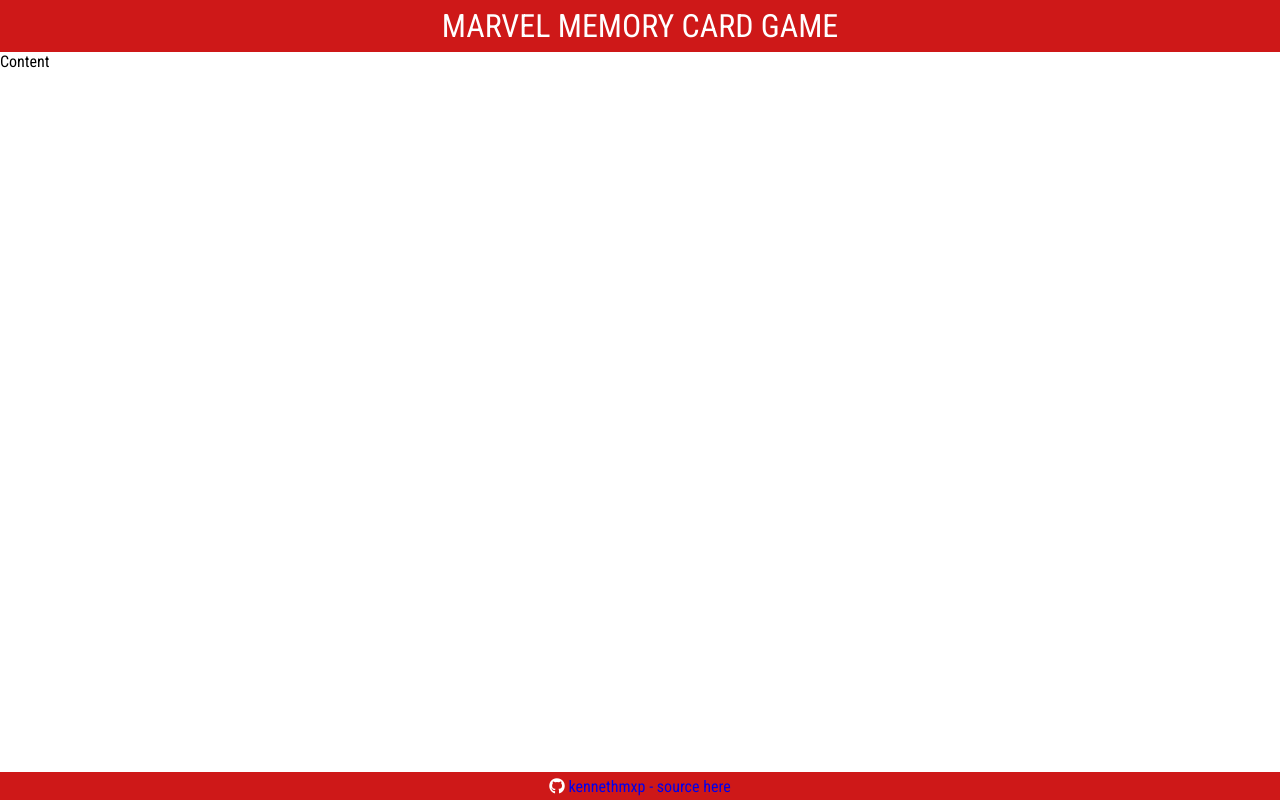
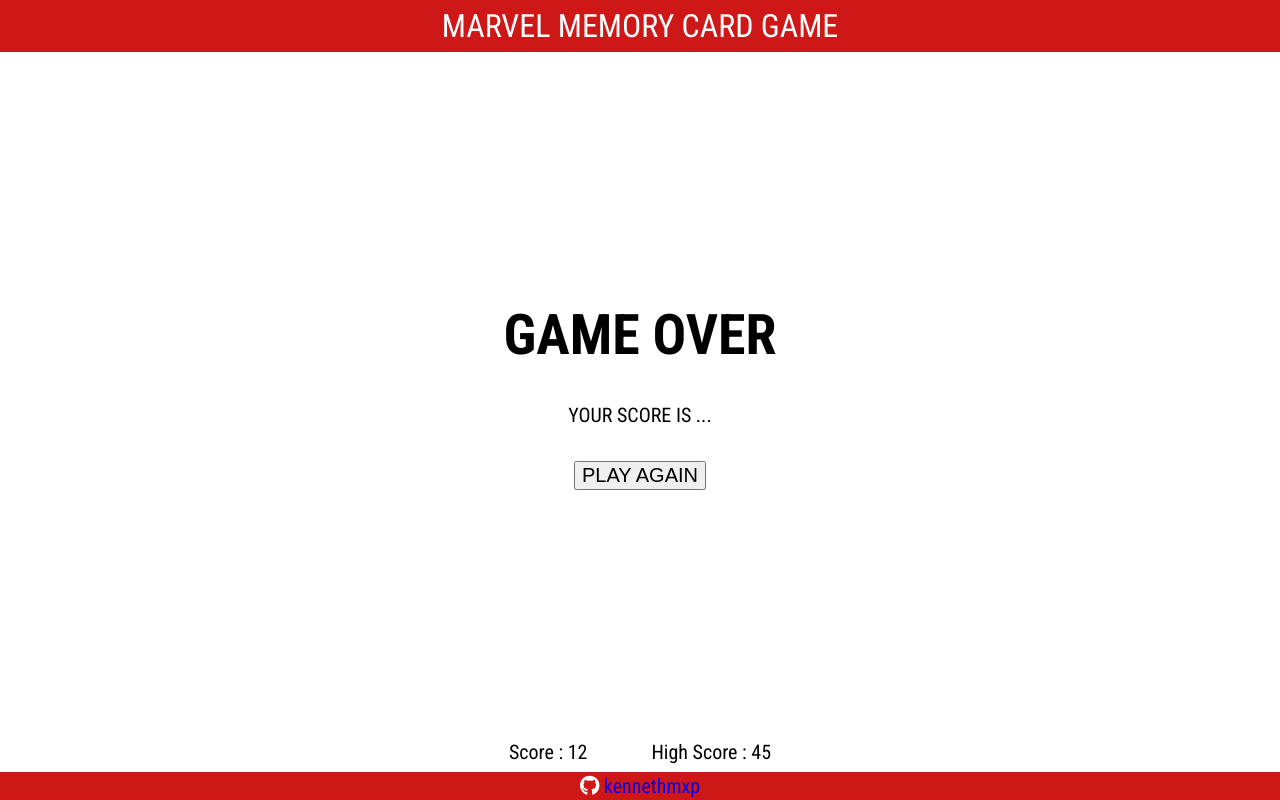
Before and after one commit to kennethmxpgit/memory-card, a React (Create React App) app: page / in a window 1280 px wide. Built offline with nearby package versions, Linux system fonts and the light colour scheme.

Commit message:
Add start screen, game over screen, and scoreboard

```diff
--- a/src/App.css
+++ b/src/App.css
@@ -7,6 +7,7 @@ a:visited{
 *{
   margin:0;
   user-select:none;
+  font-size:2.5vh;
 }
 html{
   font-family: 'Roboto Condensed', sans-serif;
@@ -40,3 +41,24 @@ html{
   justify-content: center;
   font-size:2vh;
 }
+.centerMe{
+  display:flex;
+  align-items: center;
+  justify-content: center;
+  flex-direction: column;
+  gap:5%;
+}
+.mainScreen{
+  height:86vh;
+}
+
+h1{
+  font-size:7vh;
+}
+.scoreBoard{
+  width:auto;
+  display:flex;
+  align-items: center;
+  justify-content: center;
+  gap:5%;
+}
--- a/src/App.js
+++ b/src/App.js
@@ -1,14 +1,60 @@
+import React, { useState } from 'react';
 import './App.css';
 
+function ScoreBoard(){
+  return (
+    <div class='scoreBoard'>
+        <span>Score : 12</span>
+        <span>High Score : 45</span>
+    </div>
+  )
+}
+function StartScreen(){
+  return(
+    <div class='centerMe mainScreen'>
+      <div>
+        <h1>INSTRUCTIONS</h1>
+      </div>
+      <div>
+        SELECT ANY CARD BUT DON'T SELECT THE SAME CARD TWICE!
+      </div>
+      <button>Start</button>
+    </div>
+  )
+}
+
+function GameOverScreen(){
+  return(
+    <div class='centerMe mainScreen'>
+      <div>
+        <h1>GAME OVER</h1>
+      </div>
+      <div>
+        YOUR SCORE IS ...
+      </div>
+      <button>PLAY AGAIN</button>
+    </div>
+  )
+}
 function App() {
-
+  const [gameState,setGameState]=useState(2);
+  /* gameState
+  0 : game start
+  1 : playgame
+  2 : gameover
+   */
   return(
     <div>
       <div id="header">MARVEL MEMORY CARD GAME</div>
-      <div id="content">Content</div>
+      <div id="content">
+        {gameState===0 ? StartScreen():null}
+        {gameState===1 ? null:null}
+        {gameState===2 ? GameOverScreen():null}
+        {ScoreBoard()}
+      </div>
       <div id="footer">
       <i class="fab fa-github"></i>
-      <a href='https://github.com/kennethmxpgit/memory-card'>&nbsp;kennethmxp - source here</a>
+      <a href='https://github.com/kennethmxpgit/memory-card'>&nbsp;kennethmxp</a>
       </div>
 
     </div>
```
